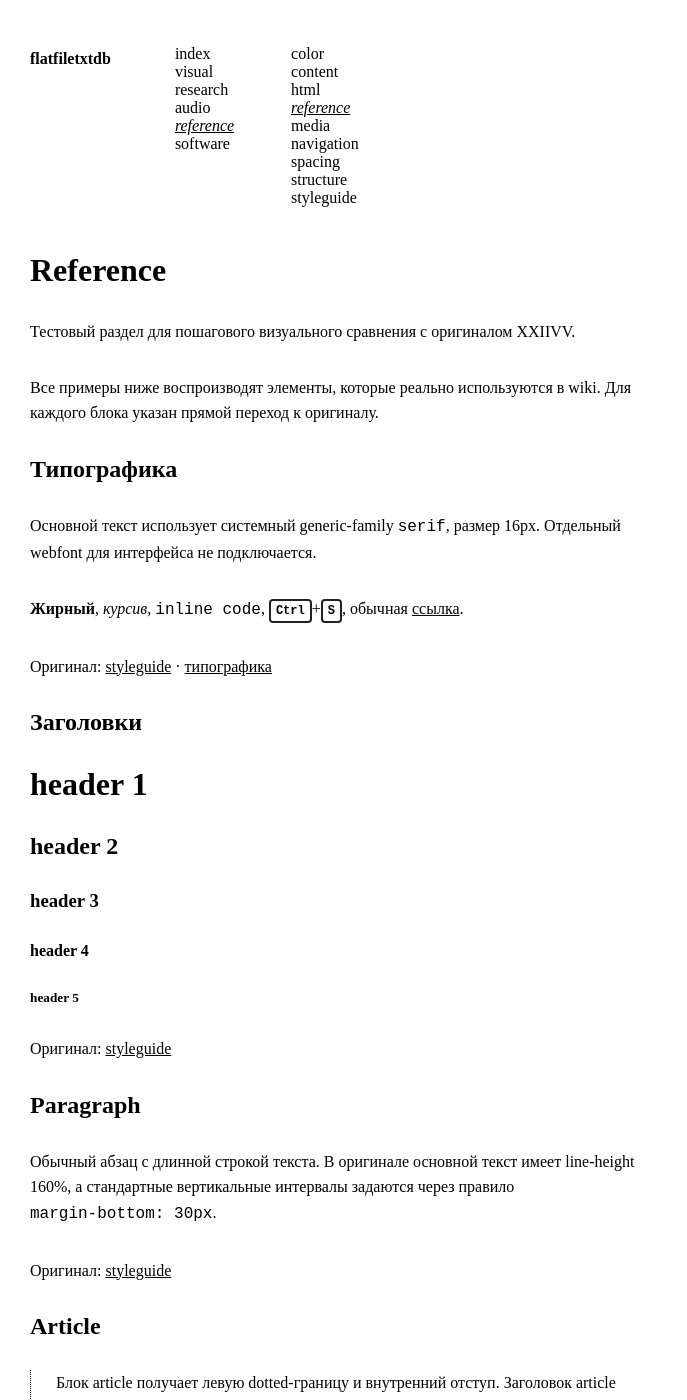
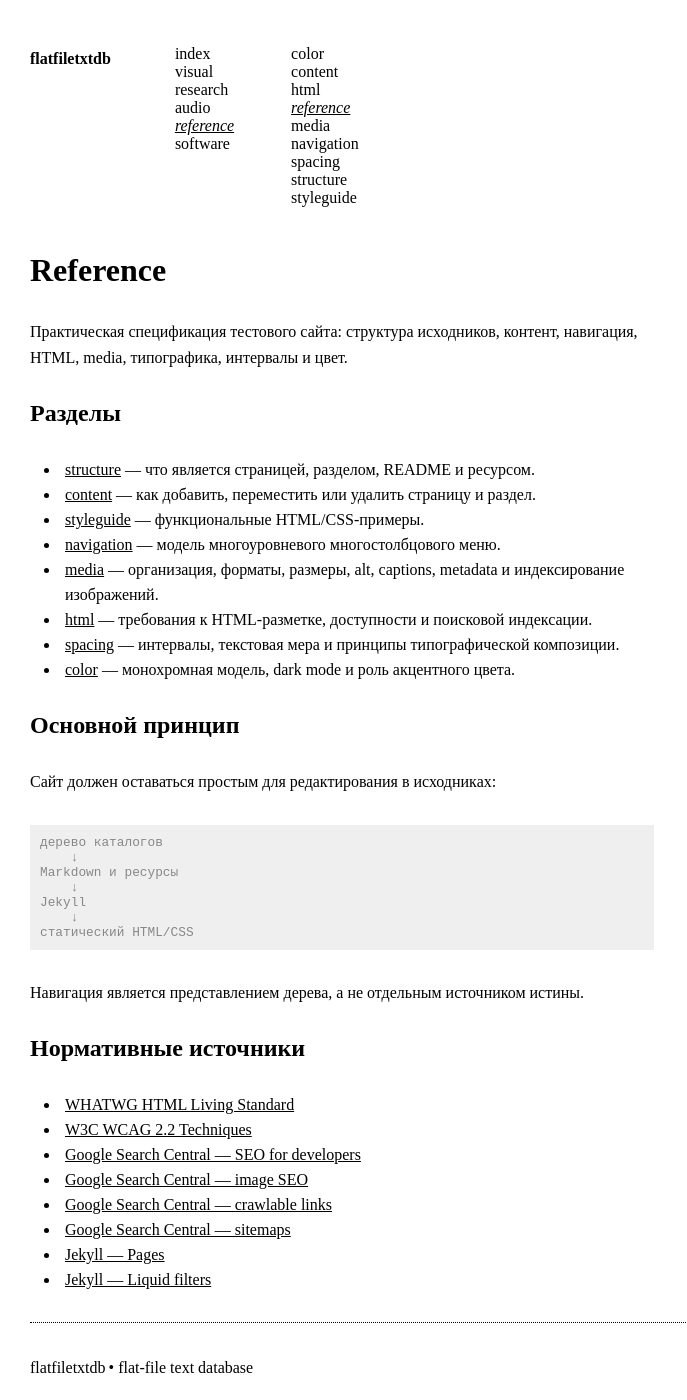
Before and after one commit to devAItester/d00-jk, a Jekyll site: the page built from reference/index.md, in a window 1280 px wide and 1400 px high. Shown: the whole window, without its empty margins (0-687 px from the left). Built offline with Jekyll 4.4.1, drawn with Linux system fonts in a browser that asks for light colours; some of the changed text lies outside the part shown.

Commit message:
Turn reference into documentation index

```diff
--- a/reference/index.md
+++ b/reference/index.md
@@ -3,164 +3,43 @@ layout: default
 title: reference
 permalink: /reference/
 ---
+
 # Reference
 
-Тестовый раздел для пошагового визуального сравнения с оригиналом XXIIVV.
+Практическая спецификация тестового сайта: структура исходников, контент, навигация, HTML, media, типографика, интервалы и цвет.
 
-Все примеры ниже воспроизводят элементы, которые реально используются в wiki. Для каждого блока указан прямой переход к оригиналу.
+## Разделы
 
-## Типографика
+- [structure](structure.html) — что является страницей, разделом, README и ресурсом.
+- [content](content.html) — как добавить, переместить или удалить страницу и раздел.
+- [styleguide](styleguide.html) — функциональные HTML/CSS-примеры.
+- [navigation](navigation.html) — модель многоуровневого многостолбцового меню.
+- [media](media.html) — организация, форматы, размеры, alt, captions, metadata и индексирование изображений.
+- [html](html.html) — требования к HTML-разметке, доступности и поисковой индексации.
+- [spacing](spacing.html) — интервалы, текстовая мера и принципы типографической композиции.
+- [color](color.html) — монохромная модель, dark mode и роль акцентного цвета.
 
-Основной текст использует системный generic-family `serif`, размер 16px. Отдельный webfont для интерфейса не подключается.
+## Основной принцип
 
-**Жирный**, *курсив*, `inline code`, <kbd>Ctrl</kbd>+<kbd>S</kbd>, обычная [ссылка](https://wiki.xxiivv.com/site/styleguide.html).
+Сайт должен оставаться простым для редактирования в исходниках:
 
-Оригинал: [styleguide](https://wiki.xxiivv.com/site/styleguide.html#header1) · [типографика](https://wiki.xxiivv.com/site/typography.html)
+    дерево каталогов
+        ↓
+    Markdown и ресурсы
+        ↓
+    Jekyll
+        ↓
+    статический HTML/CSS
 
-## Заголовки
+Навигация является представлением дерева, а не отдельным источником истины.
 
-# header 1
+## Нормативные источники
 
-## header 2
-
-### header 3
-
-#### header 4
-
-##### header 5
-
-Оригинал: [styleguide](https://wiki.xxiivv.com/site/styleguide.html#header1)
-
-## Paragraph
-
-Обычный абзац с длинной строкой текста. В оригинале основной текст имеет line-height 160%, а стандартные вертикальные интервалы задаются через правило `margin-bottom: 30px`.
-
-Оригинал: [styleguide](https://wiki.xxiivv.com/site/styleguide.html)
-
-## Article
-
-<article>
-<h2>article</h2>
-<p>Блок article получает левую dotted-границу и внутренний отступ. Заголовок article скрывается стилем оригинала.</p>
-</article>
-
-Оригинал: [styleguide](https://wiki.xxiivv.com/site/styleguide.html)
-
-## Lists
-
-- первый пункт
-- второй пункт
-  - вложенный пункт
-  - ещё один вложенный пункт
-
-1. первый
-2. второй
-
-Оригинал: [styleguide](https://wiki.xxiivv.com/site/styleguide.html)
-
-## Table
-
-| элемент | значение |
-| --- | --- |
-| text | serif |
-| size | 16px |
-| line-height | 160% |
-
-Оригинал: [styleguide](https://wiki.xxiivv.com/site/styleguide.html)
-
-## Horizontal rule
-
----
-
-Оригинал: [styleguide](https://wiki.xxiivv.com/site/styleguide.html)
-
-## Pre / code
-
-    preformatted text
-      preserves indentation
-      and uses tab-size: 2
-
-`inline code` остаётся обычным текстовым элементом.
-
-Оригинал: [styleguide](https://wiki.xxiivv.com/site/styleguide.html)
-
-## Quote / cite
-
-> This is a quote block, with bold, italic, code and a link.
-
-<cite>Author, Source</cite>
-
-Оригинал: [styleguide](https://wiki.xxiivv.com/site/styleguide.html)
-
-## Media
-
-Правила оригинала:
-
-- `main img, main svg`: max-width 100%;
-- `display: inline-block`;
-- нижний margin 25px;
-- изображения в `figure` и `center` выводятся как block;
-- первая `figure` может выходить за ширину основного текста;
-- `figcaption` получает padding 15px 0.
-
-Пример:
-
-<figure>
-<img src="https://wiki.xxiivv.com/media/generic/aliceffekt.photo2.jpg" alt="Оригинальный media asset">
-<figcaption>Тест изображения и figcaption. Пока используется прямой URL оригинального asset.</figcaption>
-</figure>
-
-Оригинальный элемент: [styleguide](https://wiki.xxiivv.com/site/styleguide.html)
-
-Оригинальный asset: [aliceffekt.photo2.jpg](https://wiki.xxiivv.com/media/generic/aliceffekt.photo2.jpg)
-
-## Navigation
-
-Оригинальная навигация строится из нескольких `ul`, расположенных горизонтально как inline-block. Это принципиально отличается от обычного вертикального меню.
-
-CSS:
-
-- `nav { padding: 45px 30px; }`
-- `nav ul { display: inline-block; vertical-align: top; }`
-- `nav ul li { white-space: pre; }`
-- `nav ul li a { padding: 0 4px; }`
-
-Оригинал: [home](https://wiki.xxiivv.com/) · [sitemap](https://wiki.xxiivv.com/site/sitemap.html) · [CSS](https://github.com/XXIIVV/oscean/blob/main/links/main.css)
-
-## Цветовая схема
-
-В light mode основной фон страницы белый, текст чёрный.
-
-В dark mode оригинальный CSS переключает:
-
-- body background → black;
-- текст → white;
-- hover → white background / black text;
-- изображения SVG/PNG → invert;
-- pre → #111.
-
-Оригинал: [meta](https://wiki.xxiivv.com/site/meta.html) · [CSS](https://github.com/XXIIVV/oscean/blob/main/links/main.css)
-
-## Media architecture
-
-В оригинальном проекте media хранится отдельно от HTML и исходных текстов:
-
-    media/
-        generic/
-        icon/
-        identity/
-        services/
-        refs/
-        diary/
-
-Руны Oscean определяют тип ссылки, в том числе `img` и `img+txt`.
-
-Оригинал: [oscean](https://wiki.xxiivv.com/site/oscean.html) · [meta](https://wiki.xxiivv.com/site/meta.html)
-
-## Reference source
-
-Эталонная страница элементов: [XXIIVV styleguide](https://wiki.xxiivv.com/site/styleguide.html)
-
-Эталонный CSS: [XXIIVV main.css](https://github.com/XXIIVV/oscean/blob/main/links/main.css)
-
-Описание движка: [XXIIVV oscean](https://wiki.xxiivv.com/site/oscean.html)
+- [WHATWG HTML Living Standard](https://html.spec.whatwg.org/)
+- [W3C WCAG 2.2 Techniques](https://www.w3.org/WAI/WCAG22/Techniques/)
+- [Google Search Central — SEO for developers](https://developers.google.com/search/docs/fundamentals/get-started-developers)
+- [Google Search Central — image SEO](https://developers.google.com/search/docs/appearance/google-images)
+- [Google Search Central — crawlable links](https://developers.google.com/search/docs/crawling-indexing/links-crawlable)
+- [Google Search Central — sitemaps](https://developers.google.com/search/docs/crawling-indexing/sitemaps/build-sitemap)
+- [Jekyll — Pages](https://jekyllrb.com/docs/pages/)
+- [Jekyll — Liquid filters](https://jekyllrb.com/docs/liquid/filters/)
```
